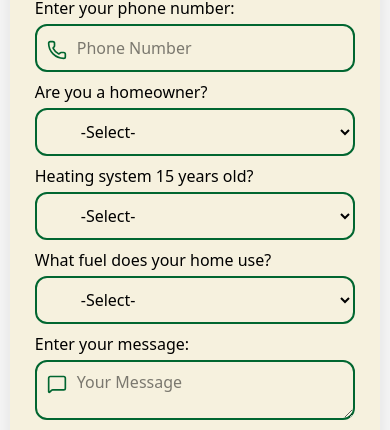
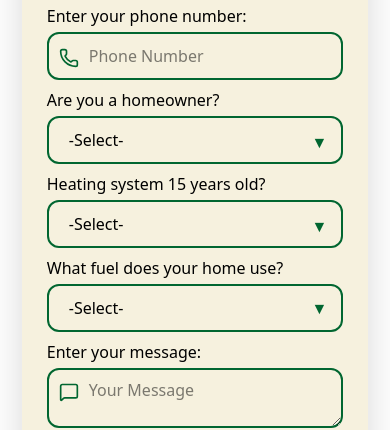
Before and after one commit to awai5an5er/HK-Solutions, a Next.js app: page / in a window 390 px wide. Shown: the part 6507-6937 px from the top of the page. Built offline with nearby package versions, Linux system fonts and the light colour scheme.

Commit message:
Form responsiveness

```diff
--- a/app/components/ContactBtn.tsx
+++ b/app/components/ContactBtn.tsx
@@ -29,7 +29,7 @@ function ContactBtn({ text, classes }: { text: string; classes: string }) {
             >
               <span
                 onClick={() => setPopup(false)}
-                className="text-center absolute right-7/100 top-7/100 md:right-5/100 md:top-7/100 z-10 rounded-2xl px-2 cursor-pointer"
+                className="text-center absolute right-7/100 top-4/100 md:right-5/100 md:top-10/100 z-10 rounded-2xl px-2 cursor-pointer"
               >
                 X
               </span>
--- a/app/components/Form.tsx
+++ b/app/components/Form.tsx
@@ -61,7 +61,7 @@ function Form() {
     console.log("Form submitted:", form);
   };
   return (
-    <div className="bg-accent backdrop-blur-md rounded-3xl p-6 lg:p-12 md:p-5 shadow-2xl border border-accent">
+    <div className="bg-accent backdrop-blur-md rounded-3xl p-6 lg:p-12 md:mx-0 mx-3 md:mt-0 mt-2 shadow-2xl border border-accent">
       <form onSubmit={handleSubmit} className="flex flex-col md:gap-4 gap-3">
         <h3 className="subHeading font-bold text-primary">Send Us a message</h3>
         {/* NAME */}
@@ -125,12 +125,23 @@ function Form() {
             name="homeOwner"
             value={form.homeOwner}
             onChange={handleChange}
-            className="pl-10 h-12 w-full rounded-xl border-2 border-primary focus:border-primary/75 focus:ring-1 focus:ring-primary outline-none transition"
+            className="
+      px-5 pr-12 h-12 w-full
+      rounded-xl cursor-pointer
+      border-2 border-primary
+      focus:border-primary/75
+      focus:ring-1 focus:ring-primary
+      outline-none transition
+      appearance-none
+    "
           >
             <option value="">-Select-</option>
             <option value="yes">Yes</option>
             <option value="no">No</option>
           </select>
+          <span className="pointer-events-none absolute right-4 top-7/10 -translate-y-1/2 text-primary">
+            ▼
+          </span>
         </div>
         {errors.homeOwner && (
           <p className="text-red-500 text-sm">{errors.homeOwner[0]}</p>
@@ -145,13 +156,24 @@ function Form() {
             name="systemAge"
             value={form.systemAge}
             onChange={handleChange}
-            className="pl-10 h-12 w-full rounded-xl border-2 border-primary focus:border-primary/75 focus:ring-1 focus:ring-primary outline-none transition"
+            className="
+      px-5 pr-12 h-12 w-full
+      rounded-xl cursor-pointer
+      border-2 border-primary
+      focus:border-primary/75
+      focus:ring-1 focus:ring-primary
+      outline-none transition
+      appearance-none
+    "
           >
             <option value="">-Select-</option>
             <option value="yes">Yes</option>
             <option value="no">No</option>
             <option value="dontKnow">Don't Know</option>
           </select>
+          <span className="pointer-events-none absolute right-4 top-7/10 -translate-y-1/2 text-primary">
+            ▼
+          </span>
         </div>
         {errors.systemAge && (
           <p className="text-red-500 text-sm">{errors.systemAge[0]}</p>
@@ -162,11 +184,20 @@ function Form() {
           <label className="relative bottom-1">
             What fuel does your home use?
           </label>
+          <div className="relative w-full">
             <select
               name="fuelType"
               value={form.fuelType}
               onChange={handleChange}
-            className="pl-10 h-12 w-full rounded-xl border-2 border-primary focus:border-primary/75 focus:ring-1 focus:ring-primary outline-none transition"
+              className="
+      px-5 pr-12 h-12 w-full
+      rounded-xl cursor-pointer
+      border-2 border-primary
+      focus:border-primary/75
+      focus:ring-1 focus:ring-primary
+      outline-none transition
+      appearance-none
+    "
             >
               <option value="">-Select-</option>
               <option value="electric">Electric</option>
@@ -176,6 +207,11 @@ function Form() {
               <option value="lpg">LPG</option>
               <option value="other">Other</option>
             </select>
+
+            <span className="pointer-events-none absolute right-4 top-1/2 -translate-y-1/2 text-primary">
+              ▼
+            </span>
+          </div>
         </div>
         {errors.fuelType && (
           <p className="text-red-500 text-sm">{errors.fuelType[0]}</p>
--- a/app/globals.css
+++ b/app/globals.css
@@ -24,7 +24,7 @@
   position: relative;
   display: inline-block;
   text-decoration: none;
-  color: #000;
+  color: #016630;
   padding: 2px;
 }
 
@@ -35,7 +35,8 @@
   height: 2px;
   bottom: 0;
   left: 0;
-  background-color: #000000;
+  background-color: #016630;
+  color: #016630;
   transform-origin: bottom left;
   transform: scaleX(0);
   transition: transform 0.3s ease-out;
@@ -44,3 +45,20 @@
 .hover-underline:hover::after {
   transform: scaleX(1);
 }
+
+::-webkit-scrollbar {
+  width: 6px;
+}
+
+::-webkit-scrollbar-track {
+  background: transparent;
+}
+
+::-webkit-scrollbar-thumb {
+  background-color: rgba(0, 0, 0, 0.3);
+  border-radius: 999px;
+}
+
+::-webkit-scrollbar-thumb:hover {
+  background-color: rgba(0, 0, 0, 0.5);
+}
```
Lines whose indentation alone changed are shown as unchanged.
